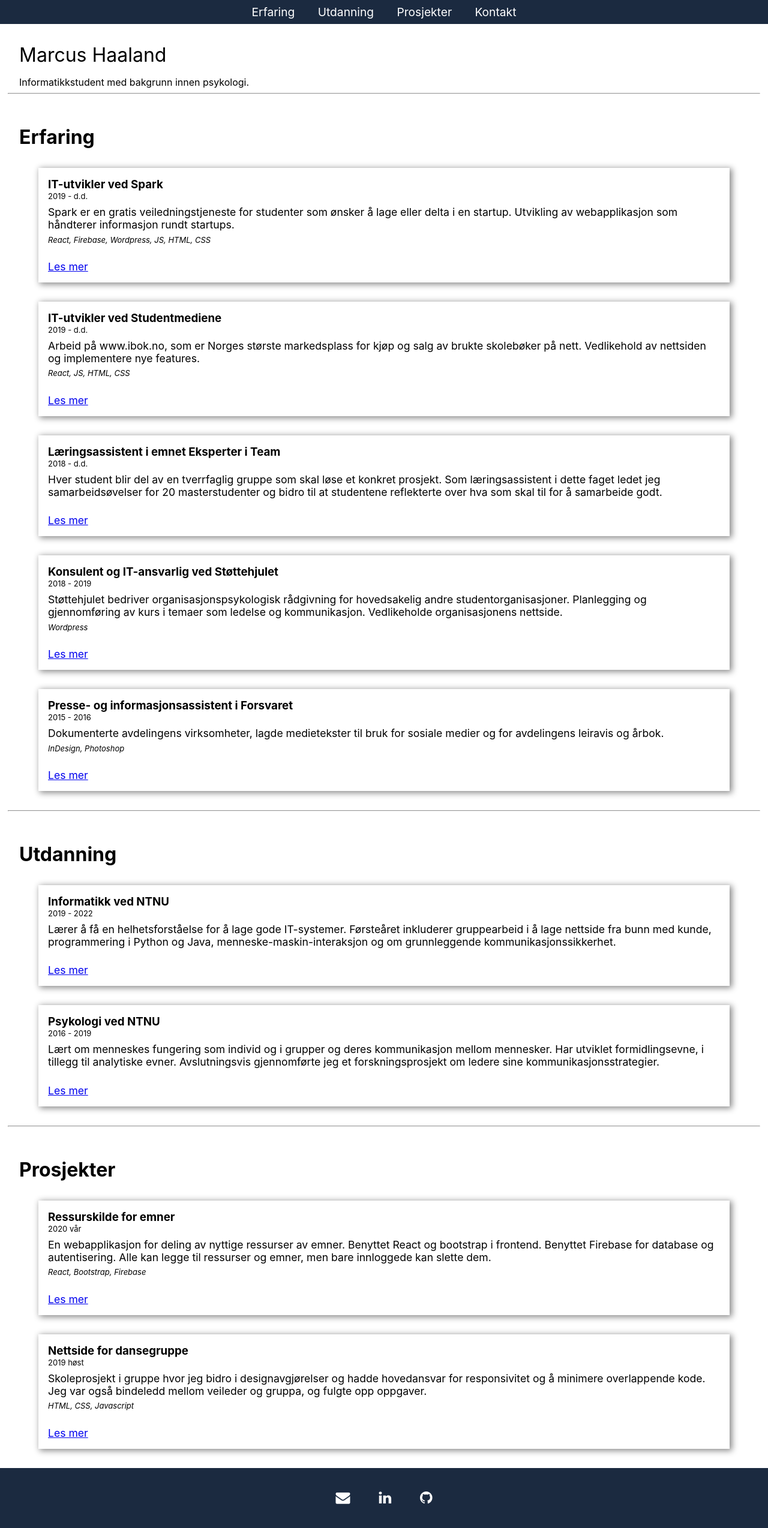
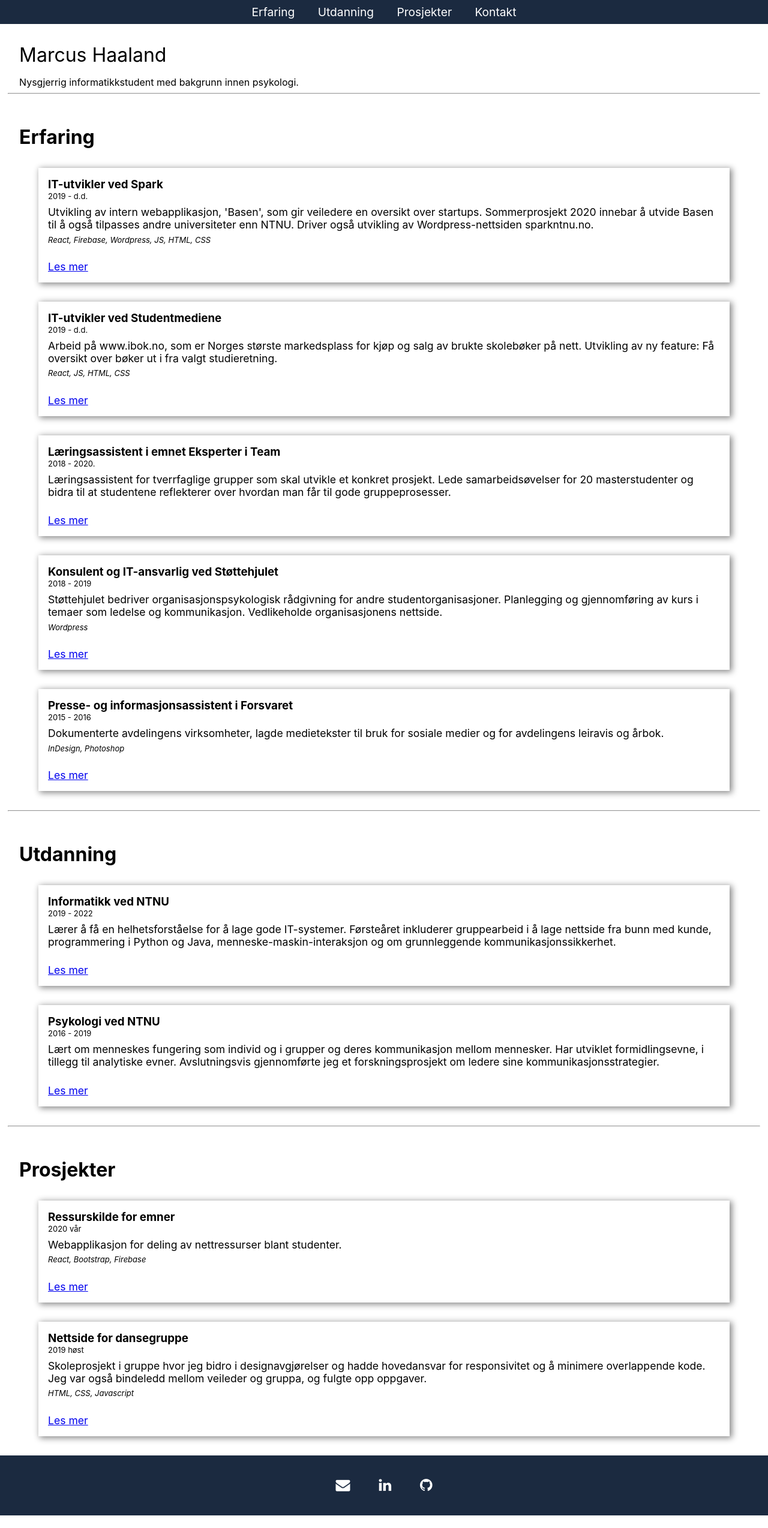
Before and after one commit to haalmarc/CV, a React (Create React App) app: page / in a window 1280 px wide. Shown: the whole page at 60% size. After the commit the page ends 2527 px from the top, so only its background shows below. Built offline with nearby package versions, Linux system fonts and the light colour scheme.

Commit message:
Oppdatere beskrivelser

```diff
--- a/src/App.js
+++ b/src/App.js
@@ -11,7 +11,7 @@ function App() {
       <h1 className="username">
         Marcus Haaland
       </h1>
-      <p className="aboutme">Informatikkstudent med bakgrunn innen psykologi.</p>
+      <p className="aboutme">Nysgjerrig informatikkstudent med bakgrunn innen psykologi.</p>
       <hr />
       <a className="anchor" id="erfaring" href="#erfaring">Hidden text</a>
       <h1>
@@ -20,27 +20,27 @@ function App() {
       <Infobox
         job="IT-utvikler ved Spark"
         date="2019 - d.d."
-        jobdesc="Spark er en gratis veiledningstjeneste for studenter som ønsker å lage eller delta i en startup. Utvikling av webapplikasjon som håndterer informasjon rundt startups."
+        jobdesc="Utvikling av intern webapplikasjon, 'Basen', som gir veiledere en oversikt over startups. Sommerprosjekt 2020 innebar å utvide Basen til å også tilpasses andre universiteter enn NTNU. Driver også utvikling av Wordpress-nettsiden sparkntnu.no."
         tech="React, Firebase, Wordpress, JS, HTML, CSS"
         link="https://www.sparkntnu.no"
       />
       <Infobox
         job="IT-utvikler ved Studentmediene"
         date="2019 - d.d."
-        jobdesc="Arbeid på www.ibok.no, som er Norges største markedsplass for kjøp og salg av brukte skolebøker på nett. Vedlikehold av nettsiden og implementere nye features."
+        jobdesc="Arbeid på www.ibok.no, som er Norges største markedsplass for kjøp og salg av brukte skolebøker på nett. Utvikling av ny feature: Få oversikt over bøker ut i fra valgt studieretning."
         tech="React, JS, HTML, CSS"
         link="https://www.ibok.no"
       />
       <Infobox
         job="Læringsassistent i emnet Eksperter i Team"
-        date="2018 - d.d."
-        jobdesc="Hver student blir del av en tverrfaglig gruppe som skal løse et konkret prosjekt. Som læringsassistent i dette faget ledet jeg samarbeidsøvelser for 20 masterstudenter og bidro til at studentene reflekterte over hva som skal til for å samarbeide godt."
+        date="2018 - 2020."
+        jobdesc="Læringsassistent for tverrfaglige grupper som skal utvikle et konkret prosjekt. Lede samarbeidsøvelser for 20 masterstudenter og bidra til at studentene reflekterer over hvordan man får til gode gruppeprosesser."
         link="https://www.ntnu.no/eit/hva-er-eit"
       />
       <Infobox
         job="Konsulent og IT-ansvarlig ved Støttehjulet"
         date="2018 - 2019"
-        jobdesc="Støttehjulet bedriver organisasjonspsykologisk rådgivning for hovedsakelig andre studentorganisasjoner. Planlegging og gjennomføring av kurs i temaer som ledelse og kommunikasjon. Vedlikeholde organisasjonens nettside."
+        jobdesc="Støttehjulet bedriver organisasjonspsykologisk rådgivning for andre studentorganisasjoner. Planlegging og gjennomføring av kurs i temaer som ledelse og kommunikasjon. Vedlikeholde organisasjonens nettside."
         tech="Wordpress"
         link="http://stottehjulet.no/"
       />
@@ -76,9 +76,9 @@ function App() {
       <Infobox
         job="Ressurskilde for emner"
         date="2020 vår"
-        jobdesc="En webapplikasjon for deling av nyttige ressurser av emner. Benyttet React og bootstrap i frontend. Benyttet Firebase for database og autentisering. Alle kan legge til ressurser og emner, men bare innloggede kan slette dem."
+        jobdesc="Webapplikasjon for deling av nettressurser blant studenter."
         tech="React, Bootstrap, Firebase"
-        link="https://s.ntnu.no/mineemner"
+        link="https://mineemner.web.app"
       />
       <Infobox
         job="Nettside for dansegruppe"
```
